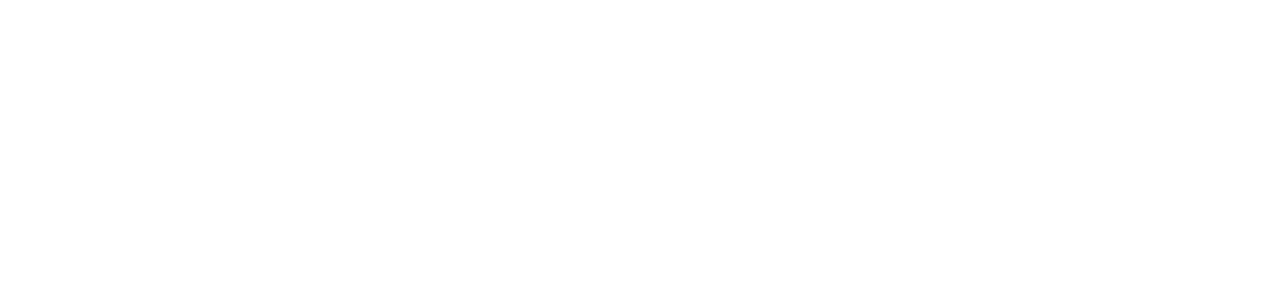
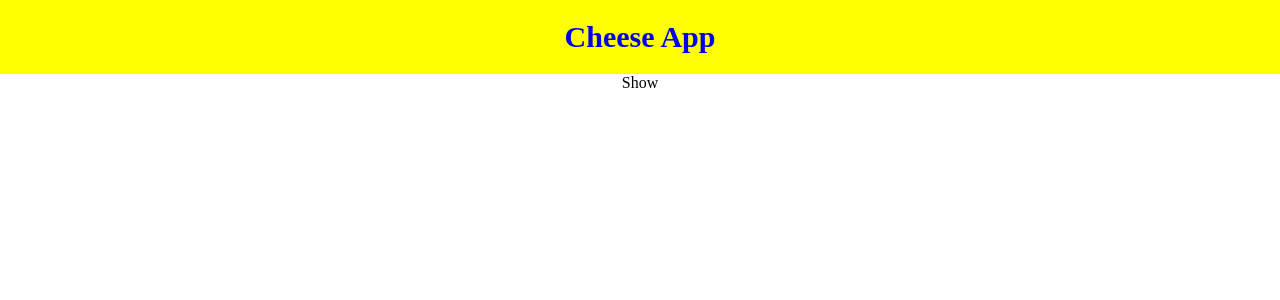
Before and after one commit to vfuertez/CheeseApp_frontend, a React (Create React App) app: page /1 in a window 1280 px wide. Shown: the top 300 px of the page. Built offline with nearby package versions, Linux system fonts and the light colour scheme.

Commit message:
updated Header.js & styles.scss

```diff
--- a/src/App.js
+++ b/src/App.js
@@ -1,10 +1,12 @@
-
+import { Outlet } from 'react-router-dom';
+import Header from './components/Header';
 import './App.css';
 
 function App() {
   return (
     <div className="App">
-
+      <Header/>
+      <Outlet/>
     </div>
   );
 }
--- a/src/components/Header.js
+++ b/src/components/Header.js
@@ -1,5 +1,13 @@
+import { Link } from "react-router-dom"
+
 function Header(props) {
-  return <h1>Component Name</h1>
+  return (
+    <nav className="nav">
+      <Link to="/">
+        <div><h1>Cheese App</h1></div>
+      </Link>
+    </nav>
+  )
 }
 
 export default Header
--- a/src/styles.scss
+++ b/src/styles.scss
@@ -0,0 +1,28 @@
+$yellow: yellow;
+$black: black;
+
+@mixin color-bg {
+    color: $black;
+    background-color: $yellow;
+}
+
+*{
+    margin: 0;
+    padding: 0;
+}
+
+nav {
+    @include color-bg;
+    display: flex;
+    justify-content: center;
+
+    a {
+        text-decoration: none;
+      margin: 20px;
+      font-size: 20px;
+    }
+
+    a :hover {
+color: orange;
+    }
+}
```
